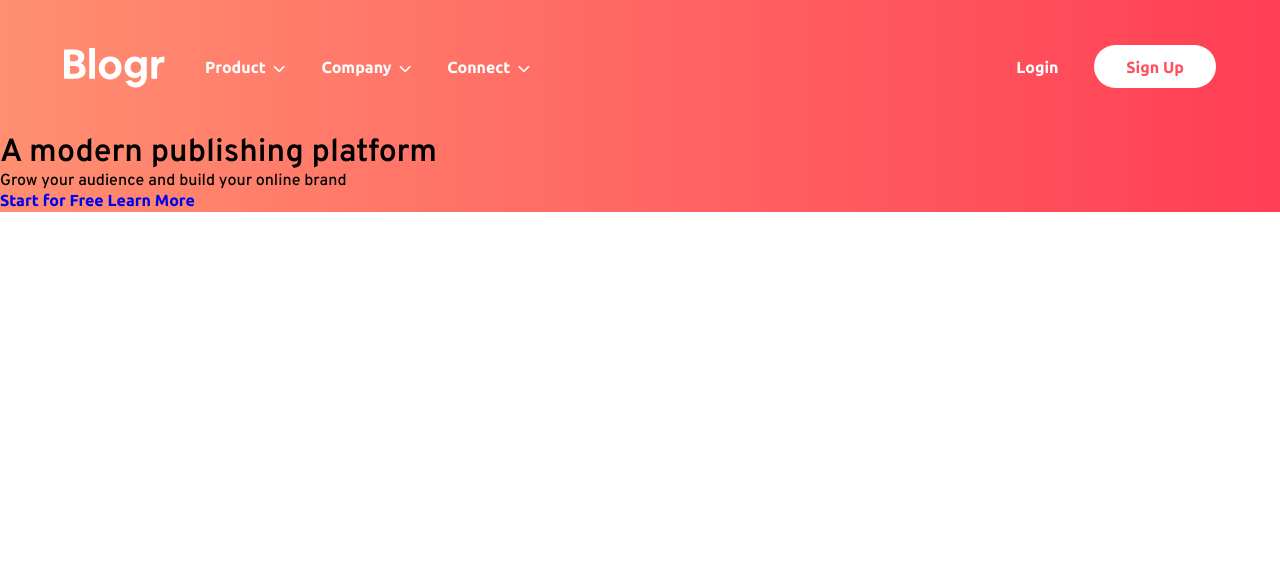
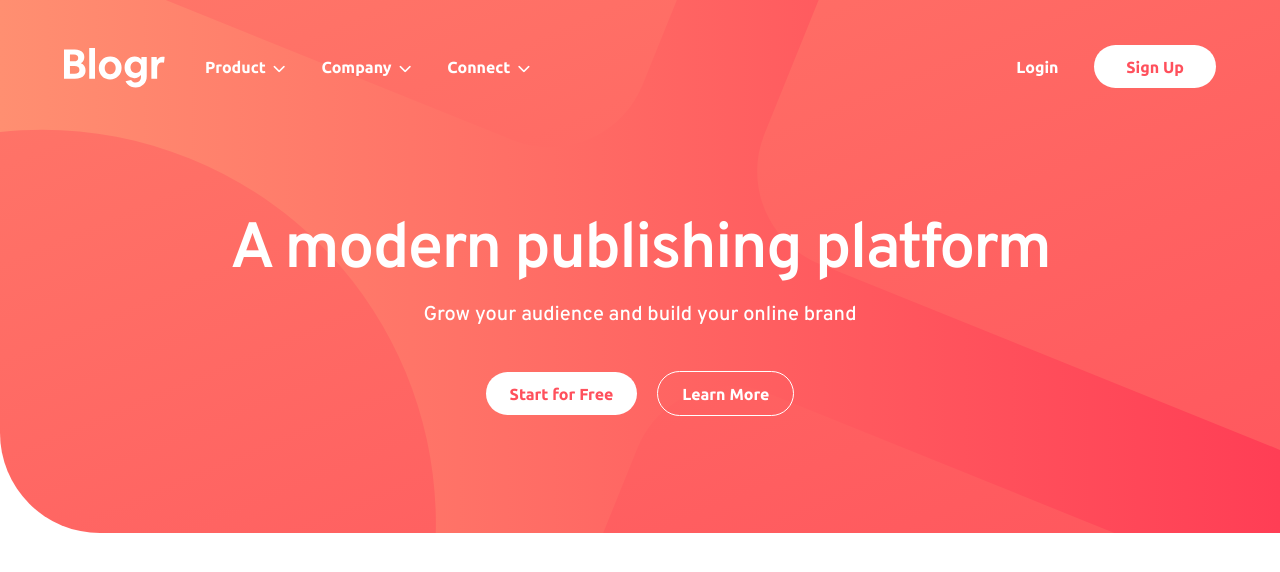
Before and after one commit to BlackFury117/blogr-landing-page, a plain HTML site: page index.html in a window 1280 px wide. Drawn offline with Linux system fonts and the light colour scheme.

Commit message:
Finishing the header's hero section

```diff
--- a/scss/globals/_typography.scss
+++ b/scss/globals/_typography.scss
@@ -5,7 +5,7 @@ h4,
 h5,
 h6{
     font-family: 'Overpass', sans-serif;
-    font-weight: 700;
+    font-weight: 600;
     line-height: 1.1;
 }
 
--- a/scss/globals/_variables.scss
+++ b/scss/globals/_variables.scss
@@ -0,0 +1,2 @@
+$btn-color: #FF505C;
+$btn-bg-color: #FF7B86;
--- a/scss/styles.scss
+++ b/scss/styles.scss
@@ -7,7 +7,9 @@
 
 header{
     background: rgb(255,143,113);
-    background: linear-gradient(90deg, rgba(255,143,113,1) 0%, rgba(255,62,85,1) 100%);
+    background: url(/images/bg-pattern-intro-desktop.svg), linear-gradient(90deg, rgba(255,143,113,1) 0%, rgba(255,62,85,1) 100%);
+    background-position: center;
+    border-radius: 0rem 0rem 0rem 6.25rem;
 
     /// NAVBAR SECTION
     .navbar-container{
@@ -101,12 +103,12 @@ header{
 
             .btn-nav{
                 background-color: #fff;
-                color: #FF505C;
+                color: $btn-color;
                 padding: .8rem 2rem;
                 border-radius: 1.75rem;
 
                 &:hover{
-                    background-color: #FF7B86;
+                    background-color: $btn-bg-color;
                     color: #fff;
                     transition: .25s ease-out;
                 }
@@ -116,6 +118,50 @@ header{
 
     /// HERO SECTION
     .hero-section{
+        text-align: center;
+        padding: 5rem 0 8rem 0;
 
+        .hero-text{
+            h1{
+                font-size: 4rem;
+                letter-spacing: -0.12rem;
+                color: #FFF;
+                margin-bottom: 1rem;
+            }
+
+            p{
+                font-size: 1.25rem;
+                color: #FFF;
+                margin-bottom: 3.5rem;
+            }
+        }
+
+        .hero-btn{
+            .hero-btn-1{
+                background-color: #FFF;
+                color: $btn-color;
+                padding: .8rem 1.5rem;
+                border-radius: 1.75rem;
+                margin-right: 1rem;
+
+                &:hover{
+                    background-color: $btn-bg-color;
+                    color: #FFF;
+                }
+            }
+
+            .hero-btn-2{
+                @extend .hero-btn-1;
+                background-color: transparent;
+                border: 1px solid #FFF;
+                color: #FFF;
+                margin-right: 0;
+
+                &:hover{
+                    background-color: #FFF;
+                    color: $btn-color;
+                }
+            }
+        }
     }
 }
```
Also changed, not shown: dist/styles.css, 1 other file.
